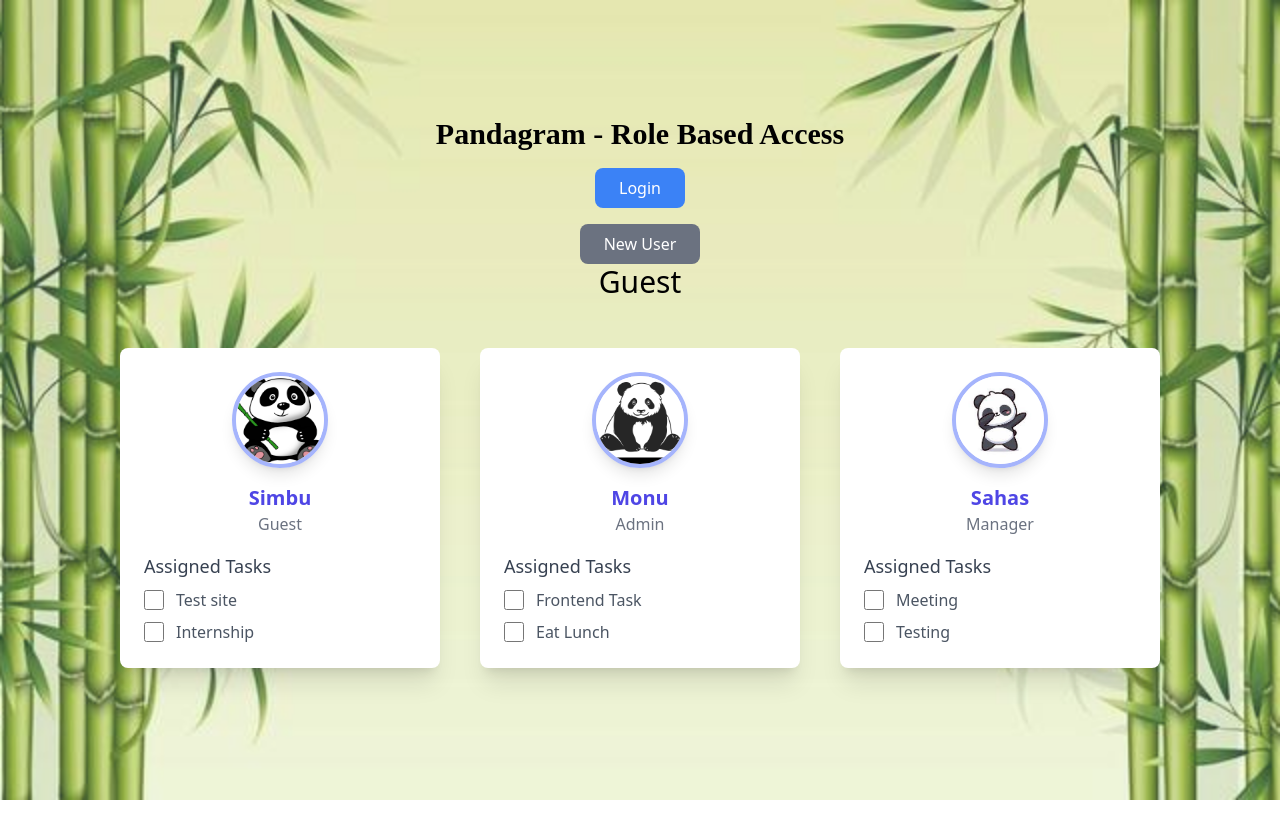
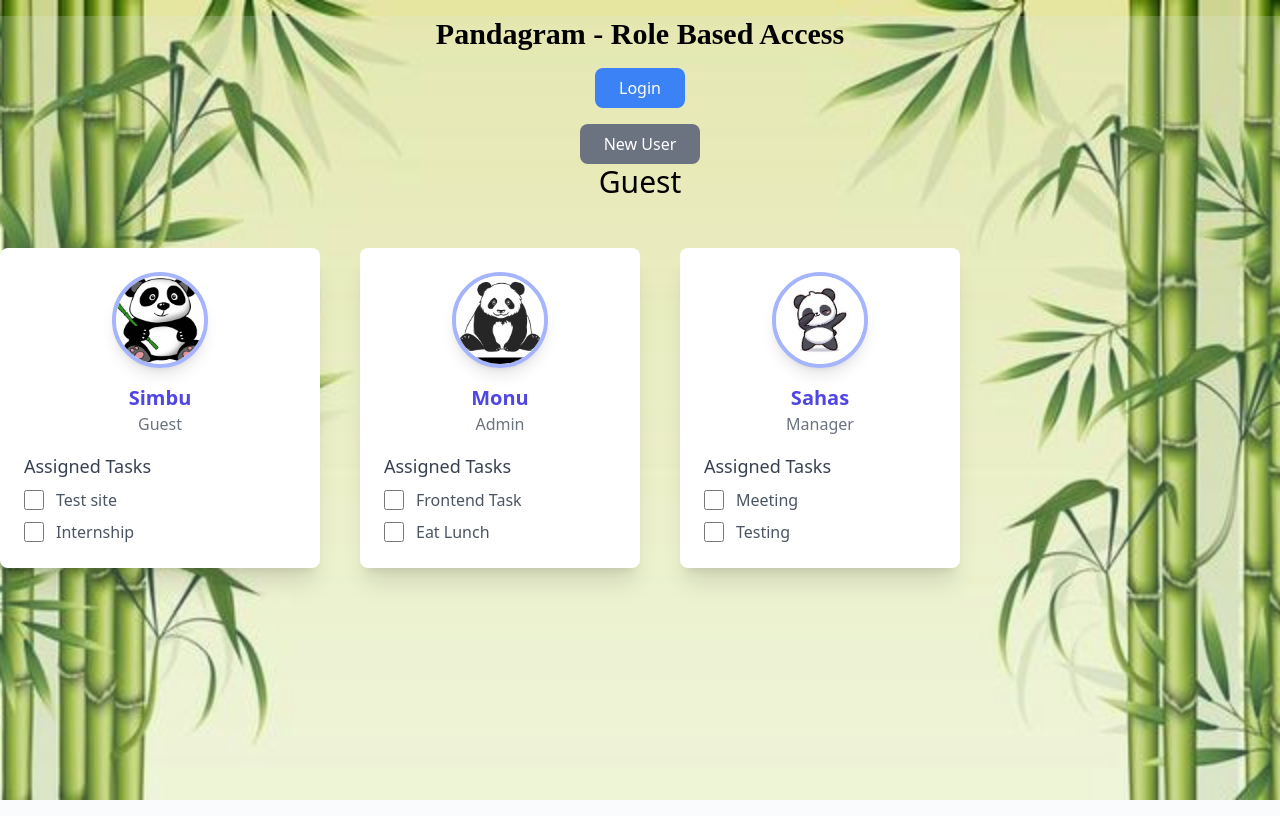
Before and after one commit to Monu2114/Role-Based-Access, a React (Vite) app in the folder frontend/: page / in a window 1280 px wide. Built offline with nearby package versions, Linux system fonts and the light colour scheme.

Commit message:
perfect alignment

```diff
--- a/frontend/src/App.jsx
+++ b/frontend/src/App.jsx
@@ -8,6 +8,7 @@ function App() {
   const [role, setRole] = useState("Guest");
   const [newUserData, setNewUserData] = useState(null); // State for storing new user data
   const [showForm, setShowForm] = useState(false); // State for showing/hiding the form
+  const [isLoggedIn, setIsLoggedIn] = useState(false);
   const [users, setUsers] = useState(() => {
     // Retrieve users from local storage, or initialize with default users
     const savedUsers = localStorage.getItem("users");
@@ -48,17 +49,16 @@ function App() {
   const isAdmin = role === "Admin";
   const isManager = role === "Manager";
   const isGuest = role === "Guest";
-  const [isLoggedIn, setIsLoggedIn] = useState(false);
 
   return (
     <>
       {/* Parent div with background image */}
       <div
-        className="relative bg-cover bg-center h-screen"
+        className="relative bg-cover bg-center min-h-screen "
         style={{ backgroundImage: "url('green.jpg')" }}
       >
         {/* Overlaying content */}
-        <div className="absolute inset-0 bg-slate-200 bg-opacity-20 h-screen flex flex-col items-center justify-center">
+        <div className="absolute inset-0 bg-slate-200 bg-opacity-20 h-screen flex flex-col items-center  mt-4">
           <h1 className="font-cursive font-bold text-3xl">
             Pandagram - Role Based Access
           </h1>
@@ -89,7 +89,7 @@ function App() {
 
           {/* User Cards */}
           {!who && (
-            <div className="flex space-x-10 mt-8 ">
+            <div className="grid grid-cols-4 space-x-10 mt-8 ">
               {users.map((user, index) => {
                 console.log(`Index: ${index}, User:`, user); // Log the index and user details
                 return (
--- a/frontend/src/components/User.jsx
+++ b/frontend/src/components/User.jsx
@@ -18,9 +18,11 @@ export default function User(user) {
 
         {/* Tasks Section */}
         <div>
-          <h4 className="text-lg font-medium text-gray-700 mb-2">
-            Assigned Tasks
-          </h4>
+          <div className="flex">
+            <h4 className="text-lg font-medium text-gray-700 mb-2">
+              Assigned Tasks
+            </h4>
+          </div>
           <ul className="space-y-2">
             {user.tasks.map((task) => (
               <li key={task} className="flex items-center gap-3">
```
